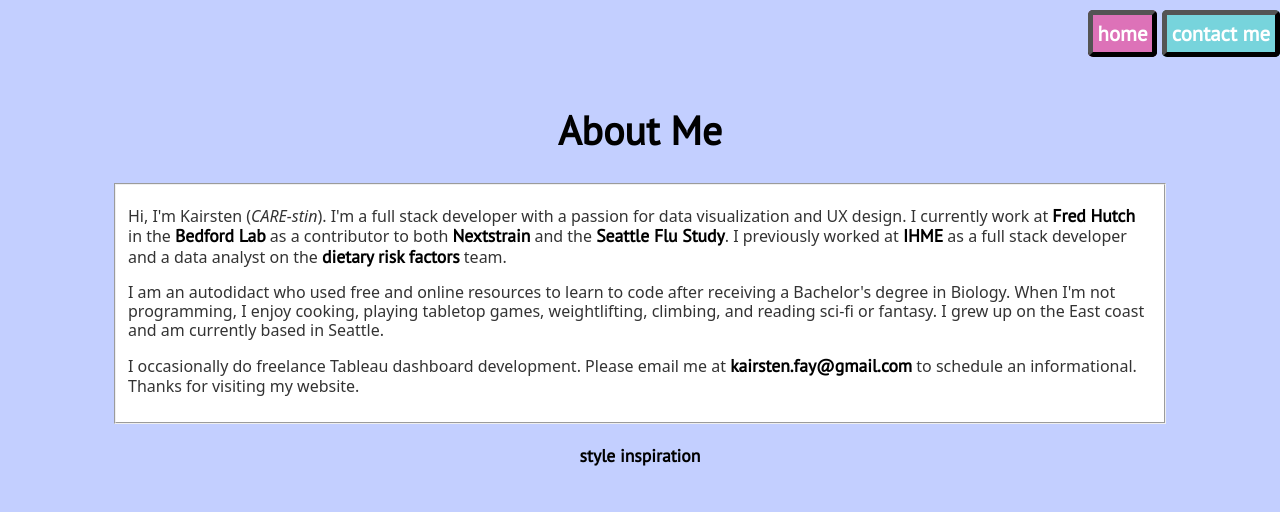
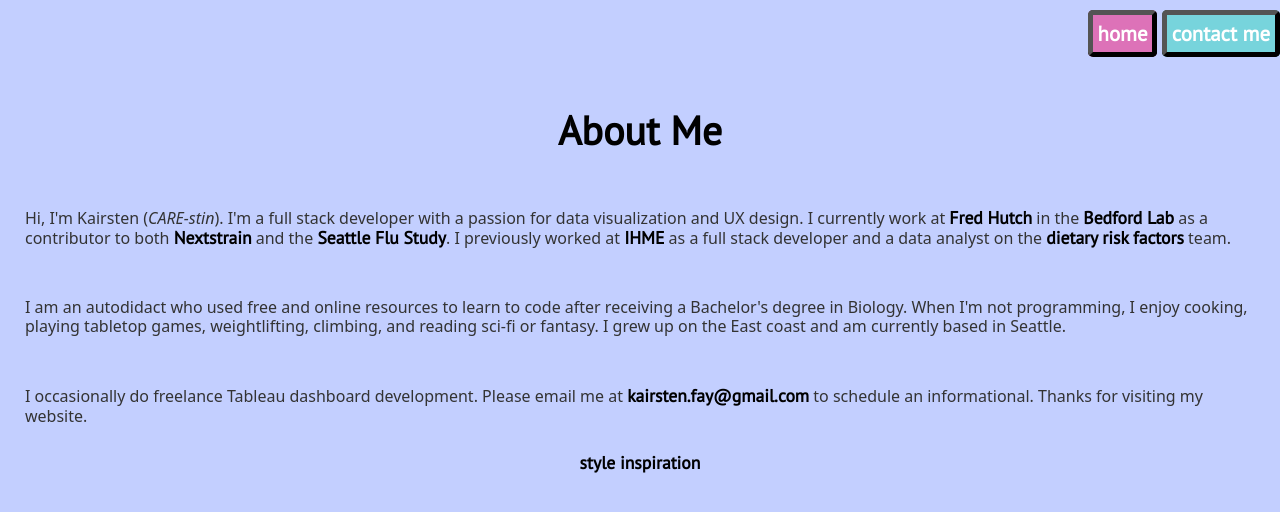
Before and after one commit to kairstenfay/kairstenfay.github.io, a Jekyll site: the page built from about/index.html, in a window 1280 px wide. Shown: the top 512 px of the page. Built offline with Jekyll 4.4.1, drawn with Linux system fonts in a browser that asks for light colours.

Commit message:
about: Restyle page

```diff
--- a/about/index.html
+++ b/about/index.html
@@ -4,8 +4,6 @@ title: Kairsten Fay's About Me
 ---
 
 <h1 class="title">About Me</h1>
-<div class="blurb">
-    <fieldset>
 <p>
     Hi, I'm Kairsten (<em>CARE-stin</em>). I'm a full stack developer with a passion for data visualization and
     UX design. I currently work at <a href="http://fredhutch.org">Fred Hutch</a> in the
@@ -24,6 +22,3 @@ title: Kairsten Fay's About Me
     <a href="mailto:kairstenfay@gmail.com">kairsten.fay@gmail.com</a> to schedule an informational.
     Thanks for visiting my website.
 </p>
-    </fieldset>
-
-</div>
--- a/css/main.css
+++ b/css/main.css
@@ -289,16 +289,13 @@ h2:nth-child(6) {
     background-color: #fca3ff;
 }
 
+p {
+    margin: 25px;
+}
+
 #thumbnail {
     margin: 0 auto;
     padding: 5px;
-}
-
-.blurb {
-    margin: 0 auto;
-    display: flex;
-    flex-direction: column;
-    align-items: center;
 }
 
 .post {
```
Lines whose indentation alone changed are shown as unchanged.
